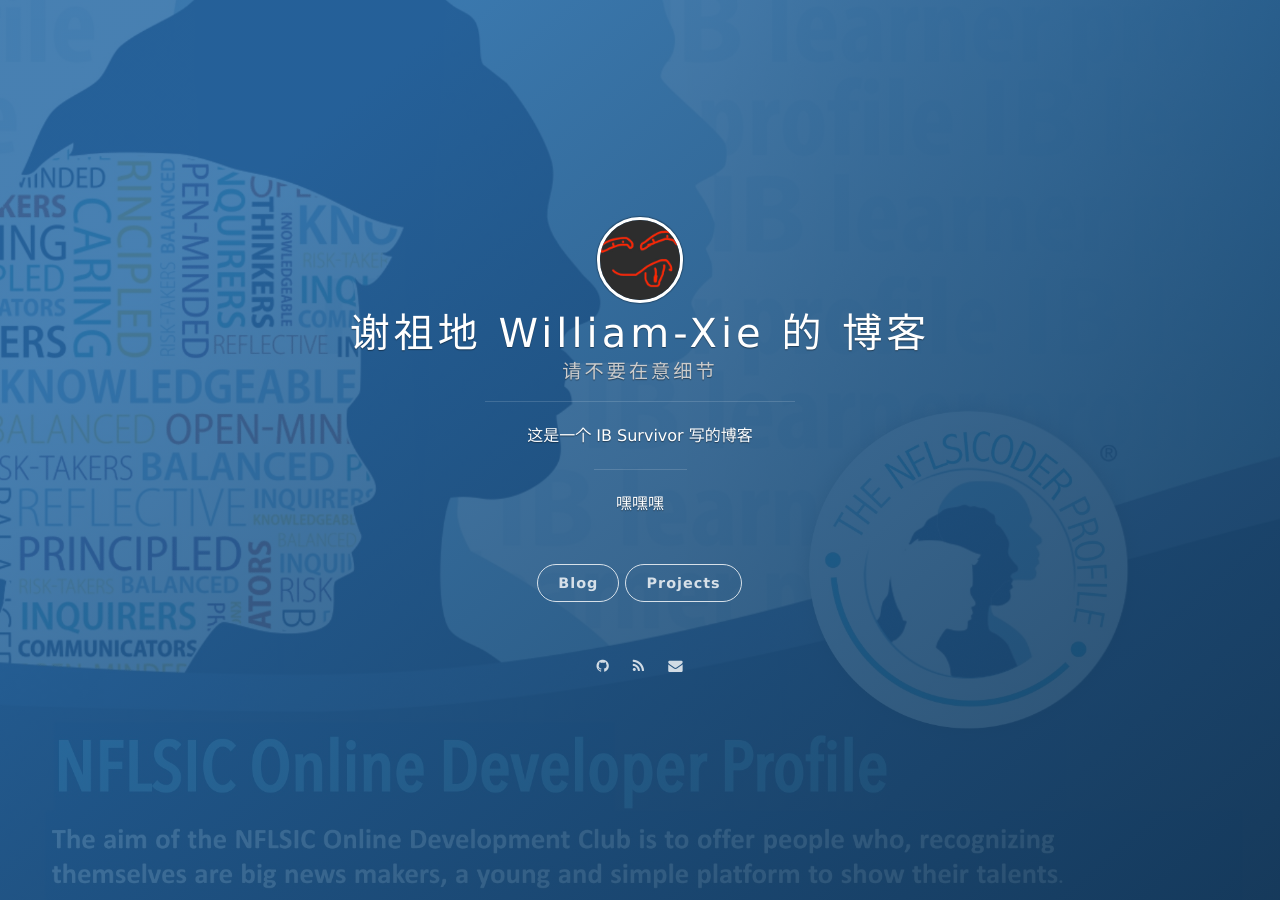
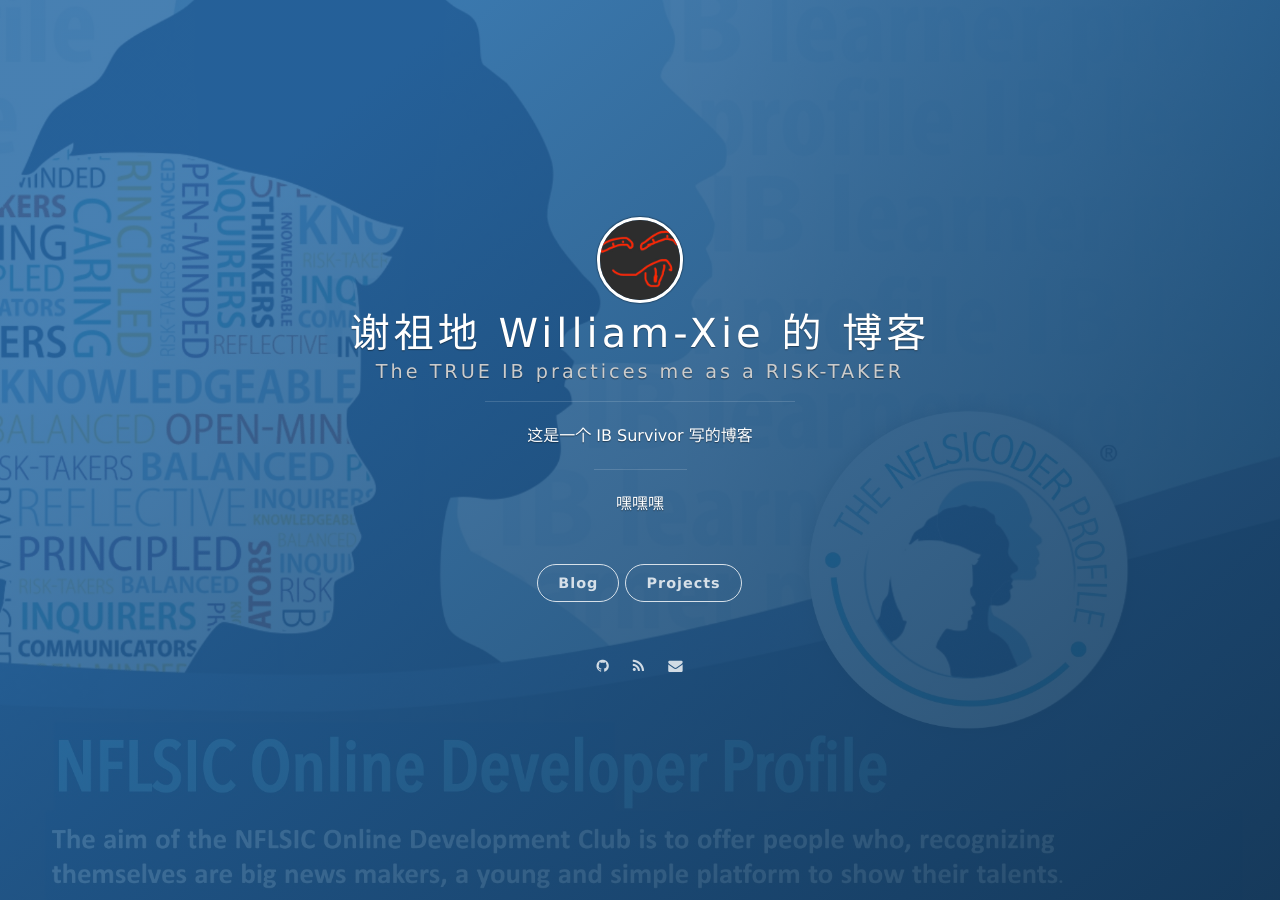
Before and after one commit to GuardHei/blog-xzd, a Jekyll site: the page built from index.html, in a window 1280 px wide. Built offline with Jekyll 4.4.1, drawn with Linux system fonts in a browser that asks for light colours; nearby versions of some CDN libraries; the list of posts is cut into pages by our own code.

Commit message:
Update
////////

```diff
--- a/_config.yml
+++ b/_config.yml
@@ -1,6 +1,6 @@
 # Basic
 title: 谢祖地 William-Xie 的 博客
-subtitle: 请不要在意细节
+subtitle: The TRUE IB practices me as a RISK-TAKER
 welcome_message: <a href="https://github.com/GuardHei" target="_blank">嘿嘿嘿</a>
 description: 这是一个 IB Survivor 写的博客
 # creator: <a href="http://onev.cat">@onevcat</a>
```
